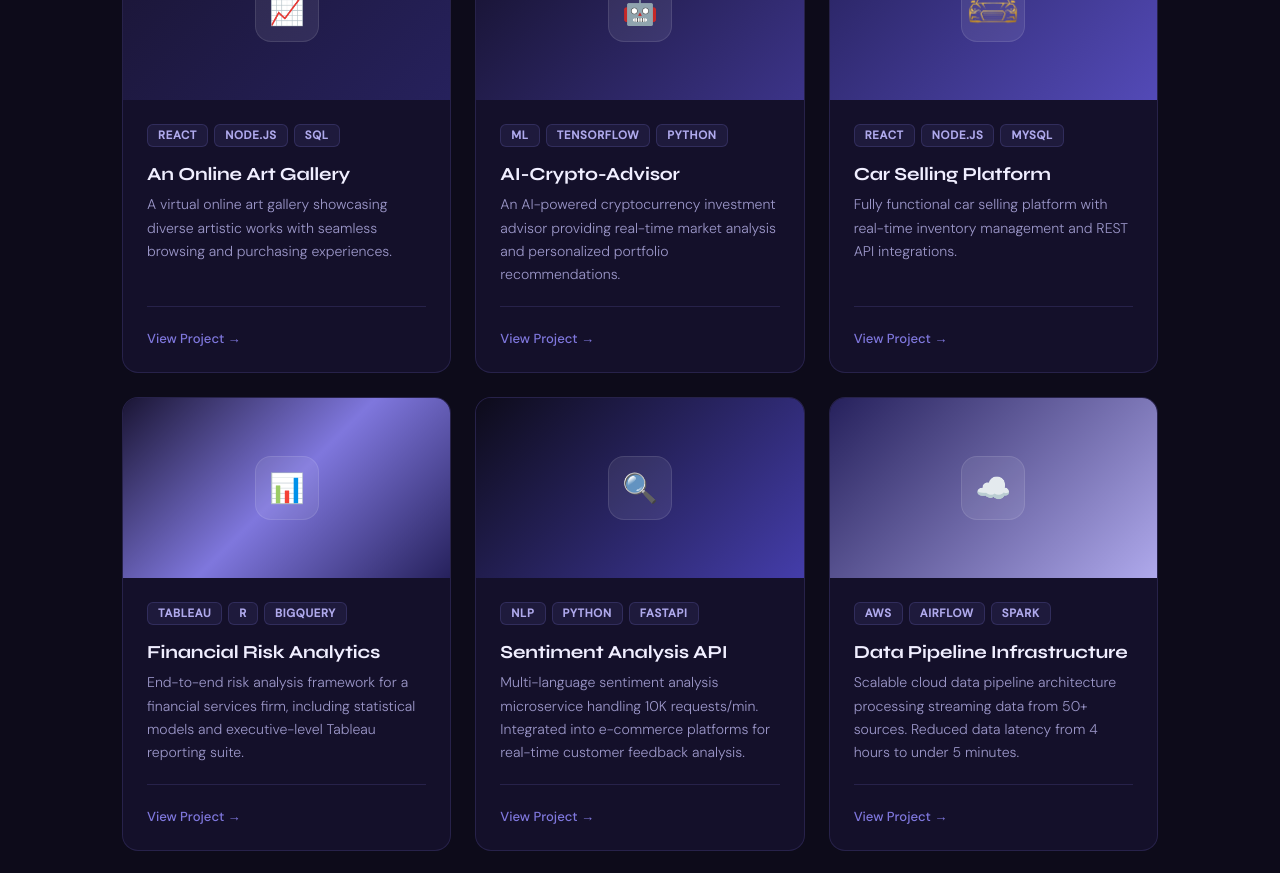
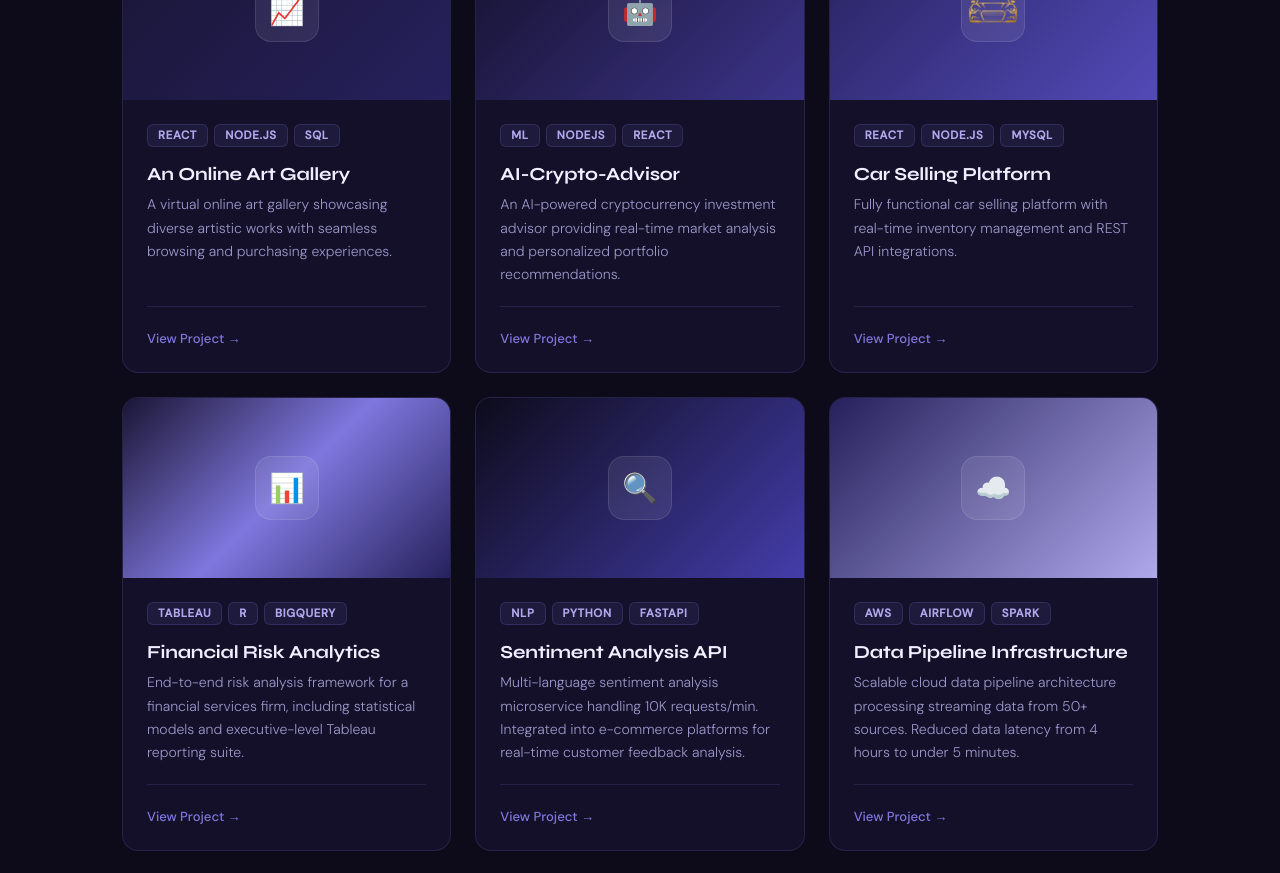
Before and after one commit to kechomartin/portfoliov3, a React (Create React App) app: page / in a window 1280 px wide. Shown: the part 1560-2433 px from the top of the page. Built offline with nearby package versions, Linux system fonts and the light colour scheme.

Commit message:
Update AI-Crypto-Advisor project details and tags

```diff
--- a/src/data/portfolio.js
+++ b/src/data/portfolio.js
@@ -59,10 +59,10 @@ export const projects = [
   },
   {
     id: 2, category: 'ml', icon: '🤖', thumbIndex: 2,
-    tags: ['ML', 'TensorFlow', 'Python'],
+    tags: ['ML', 'Nodejs', 'REACT'],
     title: 'AI-Crypto-Advisor',
     description: 'An AI-powered cryptocurrency investment advisor providing real-time market analysis and personalized portfolio recommendations.',
-    link: '#',
+    link: 'https://kechomartin.github.io/AI-powered-crypto-advisor/',
   },
   {
     id: 3, category: 'software', icon: wagonway, thumbIndex: 3,
```
